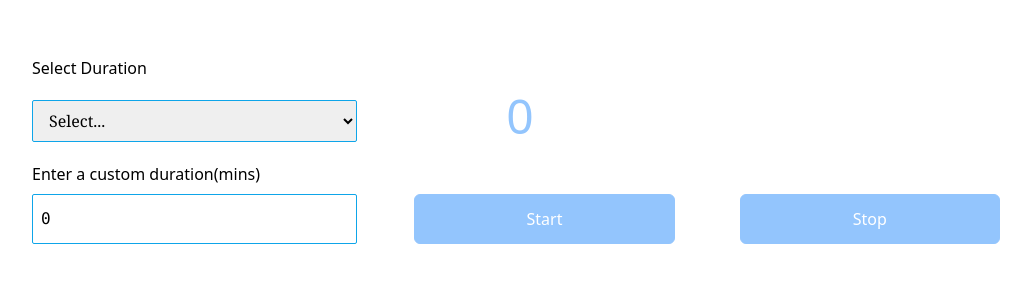
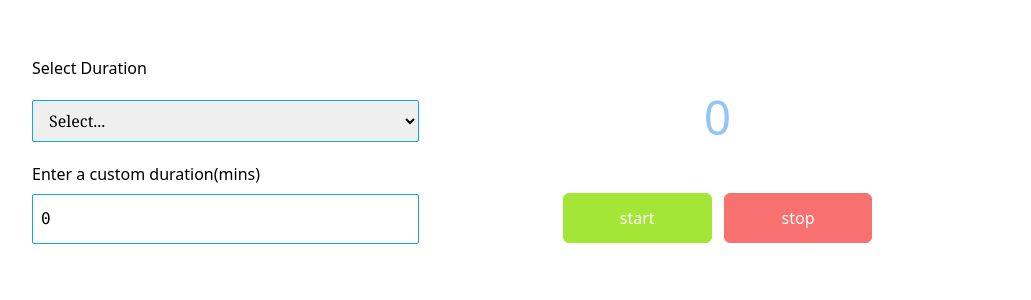
Before and after one commit to Dreezy305/Typing-speed-app, a Next.js app: page / in a window 1280 px wide. Shown: the top 300 px of the page, without its empty margins (120-1151 px from the left). Built offline with nearby package versions, Linux system fonts and the light colour scheme.

Commit message:
fixed tailwind config

```diff
--- a/components/Button.tsx
+++ b/components/Button.tsx
@@ -3,12 +3,19 @@ import React from "react";
 type buttonProps = {
   label?: string;
   onClick?: () => void;
+  theme?: string;
 };
 
-function Button({ label, onClick }: buttonProps) {
+function Button({ label, onClick, theme }: buttonProps) {
   return (
     <button
-      className="font-medium font-sans py-3 w-4/5 border border-solid border-blue-300 rounded-md cursor-pointer bg-blue-300 text-white mt-10 mx-auto right-2 absolute bottom-0"
+      className={`font-medium font-sans py-3 w-4/5 border border-solid  rounded-md cursor-pointer  text-white mt-10 mx-auto ${
+        theme === "success"
+          ? "bg-lime-400 border-lime-400"
+          : theme === "error"
+          ? "bg-red-400 border-red-400"
+          : "bg-blue-300 border-blue-300"
+      }`}
       type={"button"}
       onClick={onClick}
     >
--- a/pages/Speed/Speed.tsx
+++ b/pages/Speed/Speed.tsx
@@ -1,4 +1,4 @@
-import React, { useState } from "react";
+import React, { useEffect, useState } from "react";
 import Button from "../../components/Button";
 import styles from "../../styles/Home.module.css";
 
@@ -6,10 +6,18 @@ function Speed() {
   const [duration, setDuration] = useState<any>();
   const [custom, setCustom] = useState<any>(0);
 
+  // start timer
+  const start = () => {
+    const minutes = Math.floor((duration % (1000 * 60 * 60)) / (1000 * 60));
+    const seconds = Math.floor((duration % (1000 * 60)) / 1000);
+
+    console.log(seconds, minutes);
+  };
+
   return (
     <div className="container mx-auto flex flex-col space-y-2">
-      <div className="grid grid-cols-3">
-        <div className="flex flex-col space-y-5">
+      <div className="grid grid-cols-2 gap-2">
+        <div className="flex flex-col space-y-5 w-4/5">
           <p className="font-sans font-medium text-base">Select Duration</p>
           <select
             className="font-serif font-normal text-base px-3 py-2 rounded-sm border border-sky-500 outline-none shadow-none"
@@ -39,14 +47,13 @@ function Speed() {
           </div>
         </div>
 
-        <div className="flex flex-col space-y-3 relative">
+        <div className="flex flex-col space-y-3 justify-center relative w-4/5">
           <p className="text-center text-5xl text-blue-300 mt-9">0</p>
 
-          <Button label="Start" onClick={() => console.log("yyeah")} />
-        </div>
-
-        <div className="flex flex-col relative">
-          <Button label="Stop" onClick={() => console.log("yyeah")} />
+          <div className="flex flex-row items-center justify-center w-4/5 space-x-3 mx-auto">
+            <Button label="start" onClick={() => start()} theme={"success"} />
+            <Button label="stop" onClick={() => start()} theme={"error"} />
+          </div>
         </div>
       </div>
     </div>
```
